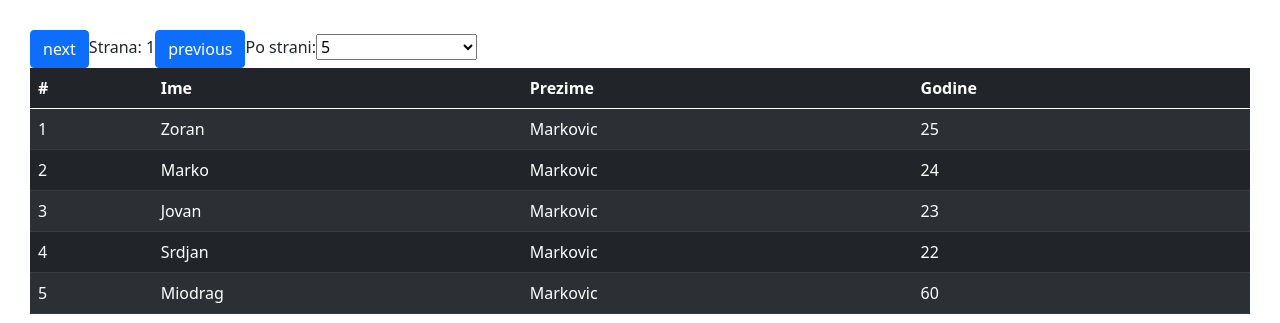
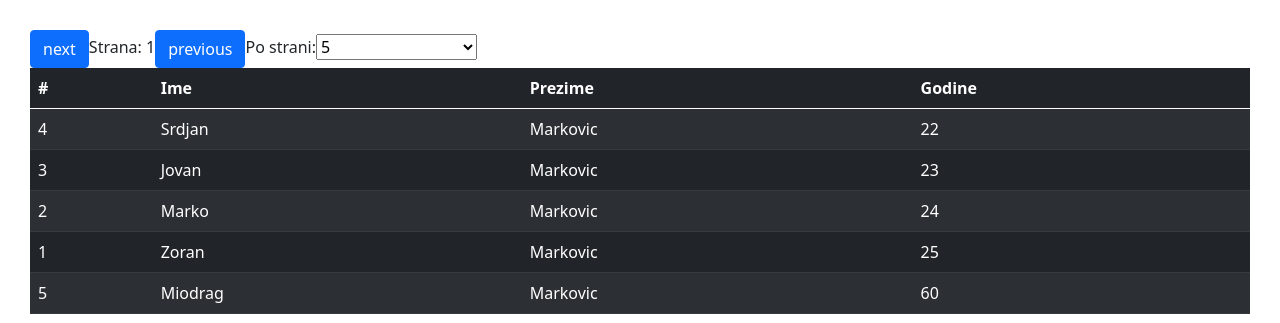
Before and after one commit to sinisamali/prvi-react, a React (Create React App) app: page / in a window 1280 px wide. Shown: the top 323 px of the page. Built offline with nearby package versions, Linux system fonts and the light colour scheme.

Commit message:
Sortiranje elemenata tabele po godinama

```diff
--- a/src/components/Tabela.js
+++ b/src/components/Tabela.js
@@ -18,7 +18,20 @@ const Tabela = (props) => {
     return false;
   });
 
-  let jsxTableRows = dataZaPrikaz.map(el => {
+  let sortedData = dataZaPrikaz.sort(function(a, b) {
+    var _a = a.godine; // ignore upper and lowercase
+    var _b = b.godine; // ignore upper and lowercase
+    if (_a < _b) {
+      return -1;
+    }
+    if (_a > _b) {
+      return 1;
+    }
+    // names must be equal
+    return 0;
+  });
+
+  let jsxTableRows = sortedData.map(el => {
     return (
       <tr key={el.id}>
         <td>{el.id}</td>
```
Also changed, not shown: 1 other file (tests, documents, lock files or other folders).
